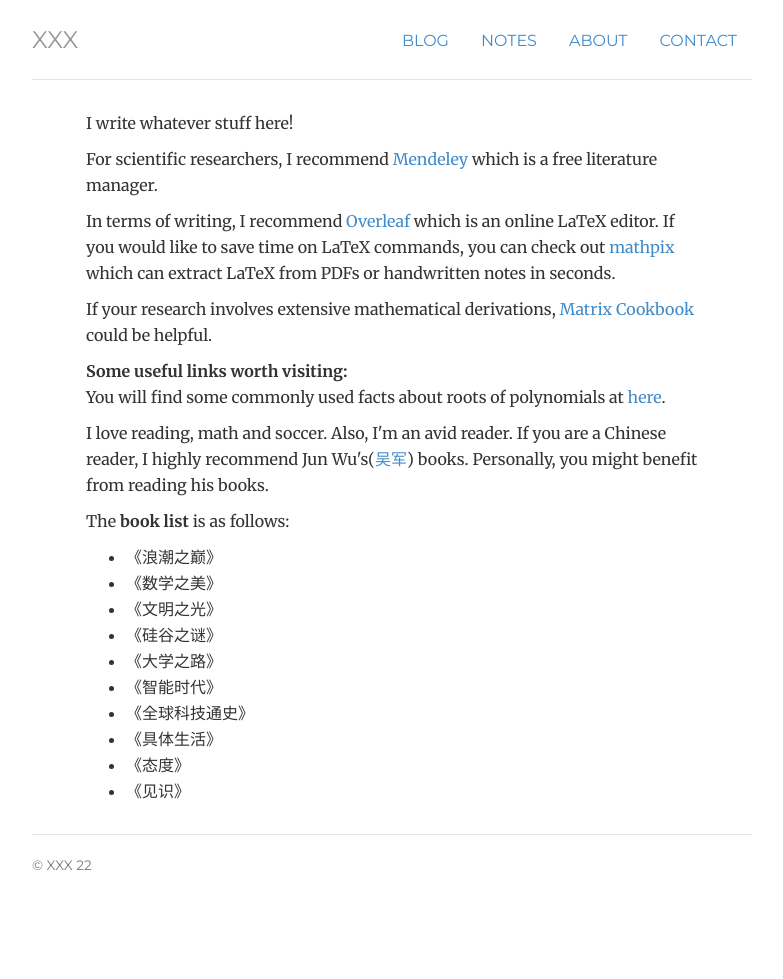
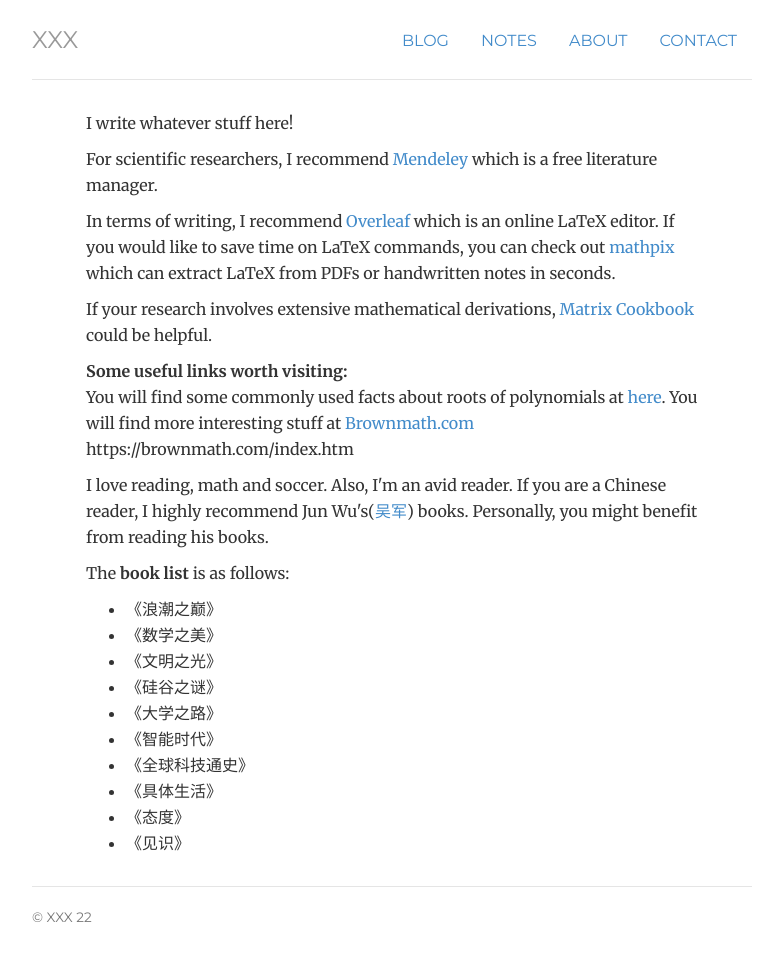
Before and after one commit to mathfirst/mathfirst.github.io, a Jekyll site: the page built from about/index.html, in a window 1280 px wide. Shown: the whole page, without its empty margins (248-1031 px from the left). Built offline with Jekyll 4.4.1, drawn with Linux system fonts in a browser that asks for light colours; before the commit the page ends 927 px from its top, so only the background shows below that.

Commit message:
fix details

```diff
--- a/about/index.html
+++ b/about/index.html
@@ -25,7 +25,7 @@
           <div>
             <b>Some useful links worth visiting:</b>
             <p>
-            You will find some commonly used facts about roots of polynomials at <a href="https://brownmath.com/alge/polysol.htm" target="_blank" title="roots of polynomials">here</a>.
+            You will find some commonly used facts about roots of polynomials at <a href="https://brownmath.com/alge/polysol.htm" target="_blank" title="roots of polynomials">here</a>. You will find more interesting stuff at <a href="https://brownmath.com/index.htm" target="_blank" title="brownmath.com">Brownmath.com</a> https://brownmath.com/index.htm
             </p>
           </div>
     <p>
```
